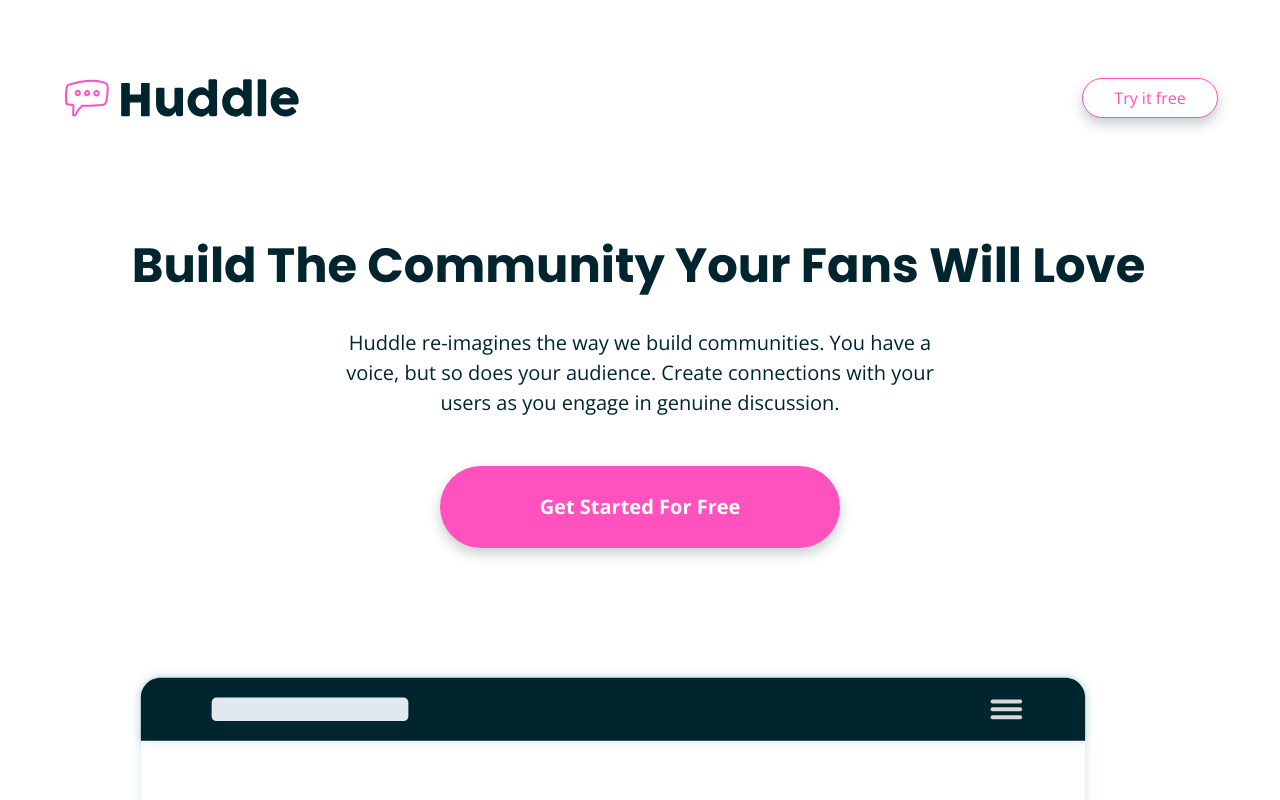
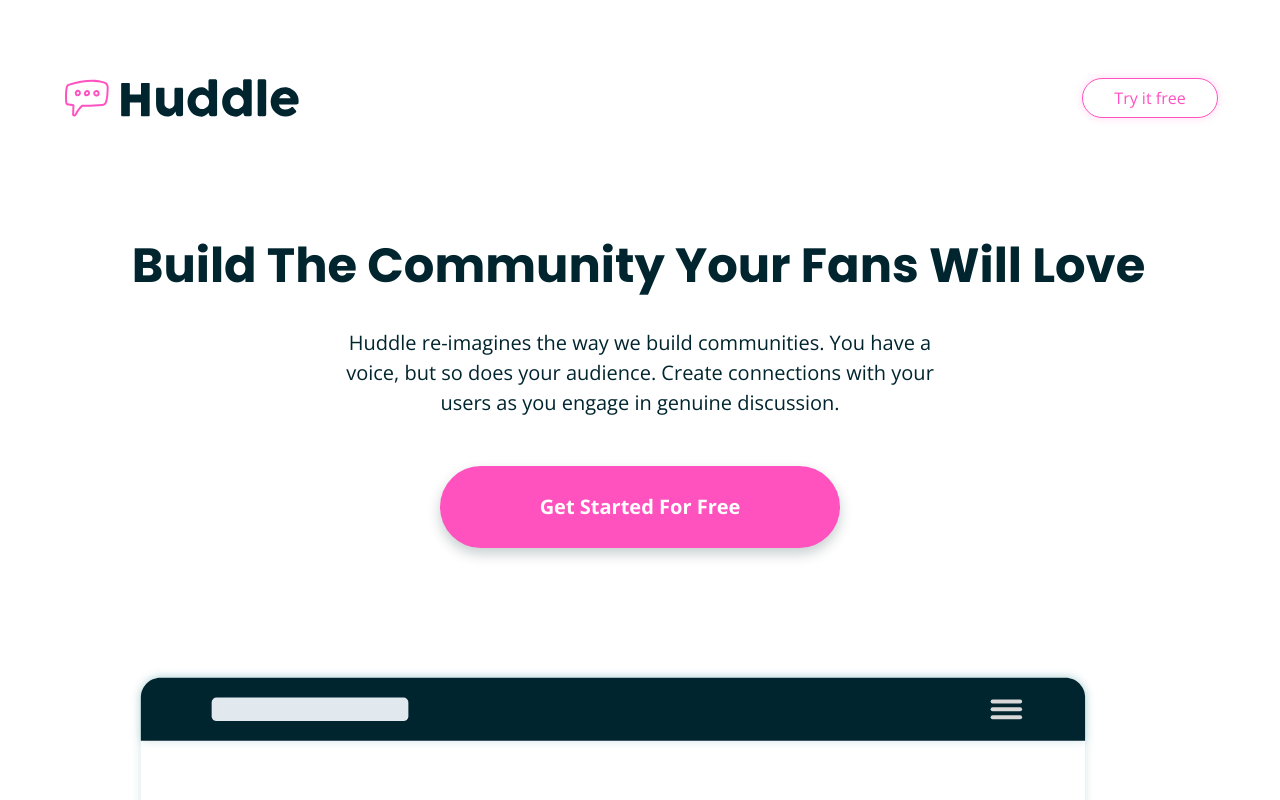
Before and after one commit to oshudev/huddle-landing-page, a website built with webpack: page src/index.html in a window 1280 px wide. Shown: the top 800 px of the page. Built offline with nearby package versions, Linux system fonts and the light colour scheme.

Commit message:
fix: change box shadow at larger screen

```diff
--- a/src/style.css
+++ b/src/style.css
@@ -122,6 +122,7 @@ button {
     padding-block: 0.5rem;
     font-size: var(--font-size-300);
     line-height: 1.375;
+    box-shadow: 0 0 9px 0 var(--color-pink-opaque);
   }
 }
 
```
